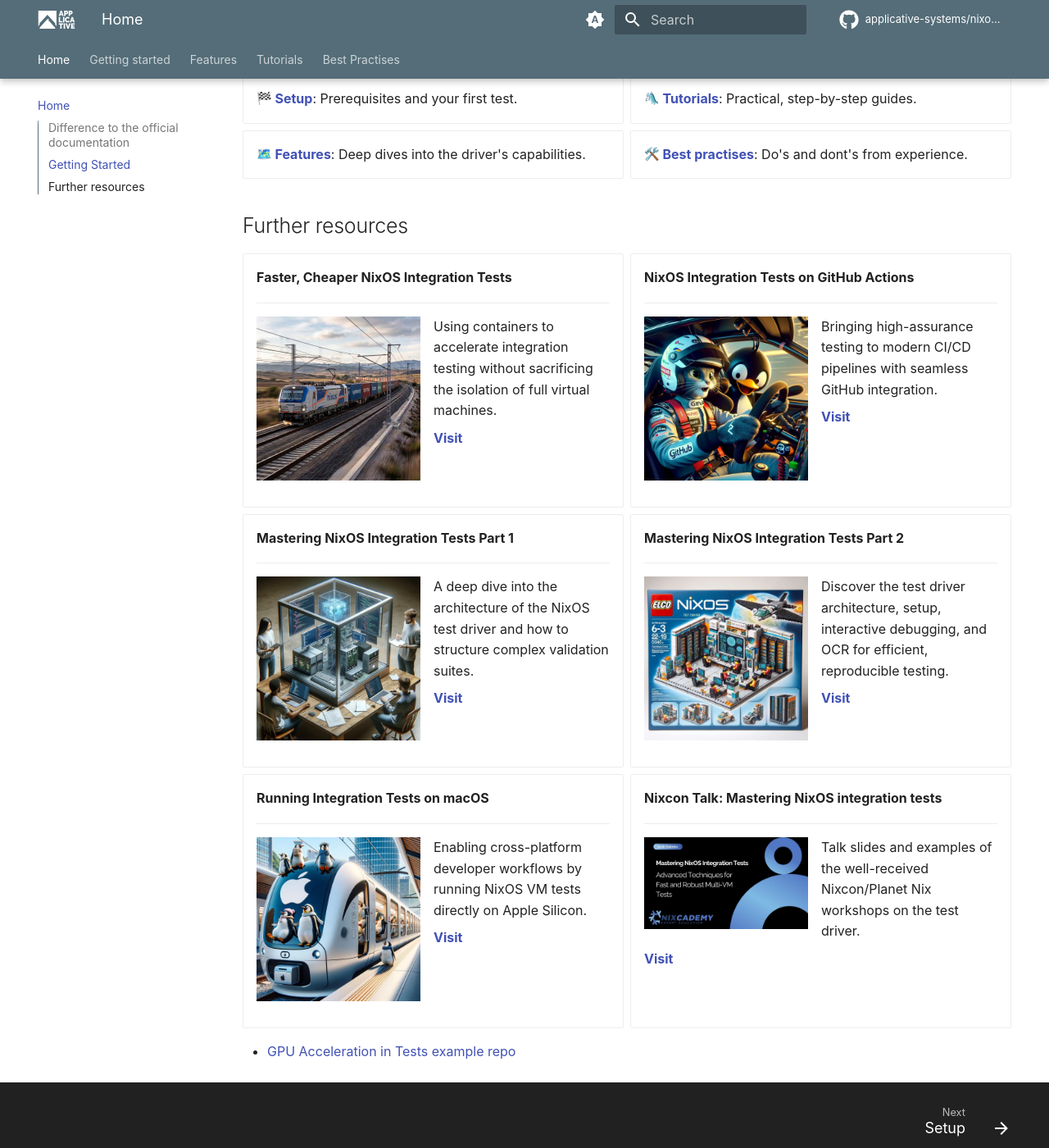
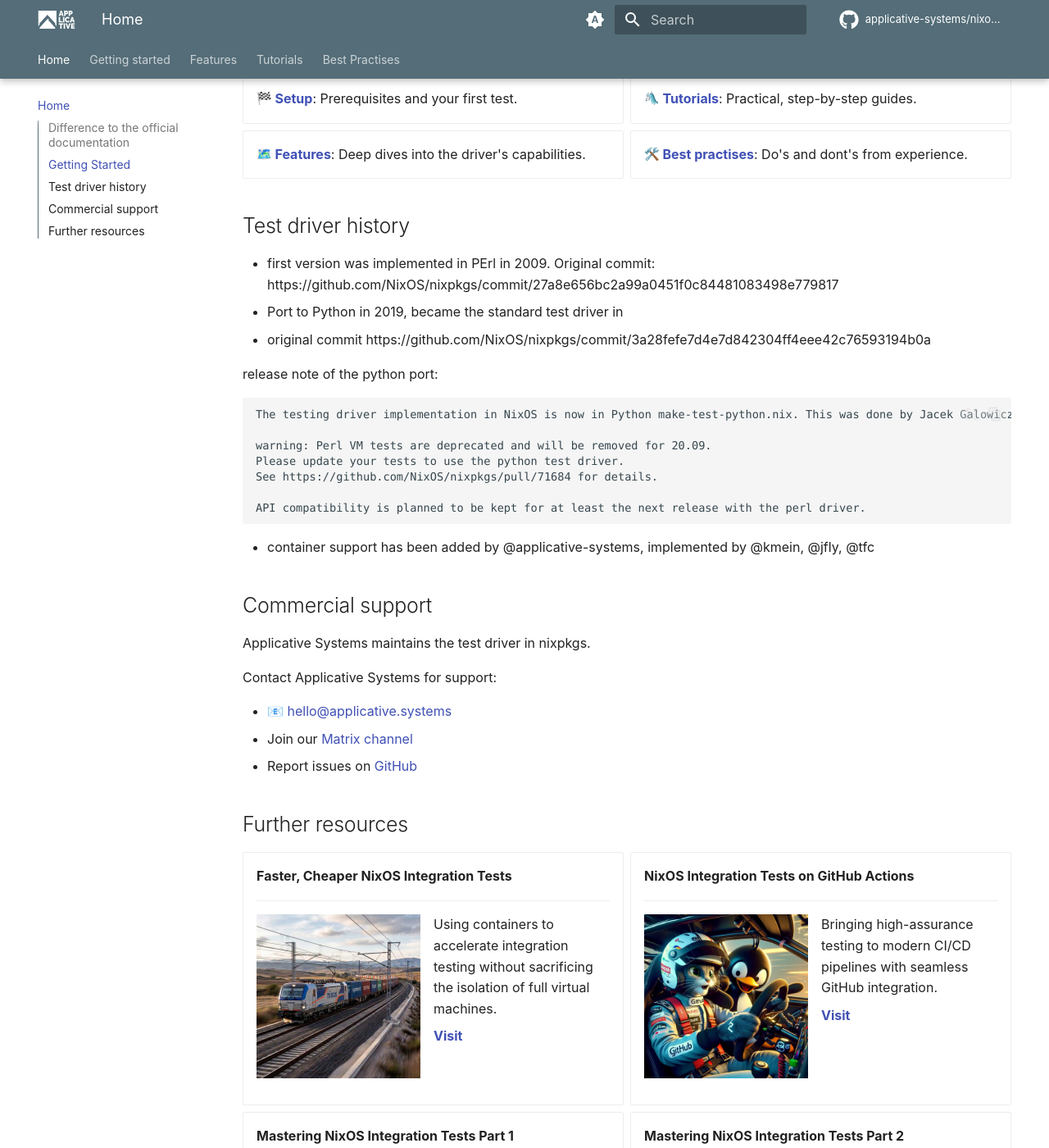
Before and after one commit to applicative-systems/nixos-test-driver-manual, an MkDocs documentation site: the page built from docs/index.md, in a window 1280 px wide and 1400 px high, scrolled down 565 px. Shown: the whole window at 82% size. Built offline with MkDocs 1.6.1 and Material for MkDocs 9.7.7, drawn with Linux system fonts in a browser that asks for light colours; emoji names are drawn with the system emoji font; comment, search, counter and statistics services are not loaded.

Commit message:
add context to index page

````diff
--- a/docs/index.md
+++ b/docs/index.md
@@ -25,6 +25,36 @@
 </div>
 
 <!-- prettier-ignore-end -->
+
+## Test driver history
+
+- first version was implemented in PErl in 2009. Original commit: https://github.com/NixOS/nixpkgs/commit/27a8e656bc2a99a0451f0c84481083498e779817
+- Port to Python in 2019, became the standard test driver in
+  - original commit https://github.com/NixOS/nixpkgs/commit/3a28fefe7d4e7d842304ff4eee42c76593194b0a
+
+release note of the python port:
+
+```
+The testing driver implementation in NixOS is now in Python make-test-python.nix. This was done by Jacek Galowicz (@tfc), and with the collaboration of Julian Stecklina (@blitz) and Jana Traue (@jtraue). All documentation has been updated to use this testing driver, and a vast majority of the 286 tests in NixOS were ported to python driver. In 20.09 the Perl driver implementation, make-test.nix, is slated for removal. This should give users of the NixOS integration framework a transitory period to rewrite their tests to use the Python implementation. Users of the Perl driver will see this warning every time they use it:
+
+warning: Perl VM tests are deprecated and will be removed for 20.09.
+Please update your tests to use the python test driver.
+See https://github.com/NixOS/nixpkgs/pull/71684 for details.
+
+API compatibility is planned to be kept for at least the next release with the perl driver.
+```
+
+- container support has been added by @applicative-systems, implemented by @kmein, @jfly, @tfc
+
+## Commercial support
+
+Applicative Systems maintains the test driver in nixpkgs.
+
+Contact Applicative Systems for support:
+
+- 📧 [hello@applicative.systems](mailto:hello@applicative.systems)
+- Join our [Matrix channel](https://matrix.to/#/#applicative.systems:matrix.org)
+- Report issues on [GitHub](https://github.com/applicative-systems/nixos-test-driver-manual/issues)
 
 ## Further resources
 
--- a/mkdocs.yml
+++ b/mkdocs.yml
@@ -126,6 +126,8 @@
 
 extra:
   social:
+    - icon: simple/element
+      link: https://matrix.to/#/#applicative.systems:matrix.org
     - icon: fontawesome/brands/github
       link: https://github.com/applicative-systems
     - icon: fontawesome/brands/x-twitter
````
